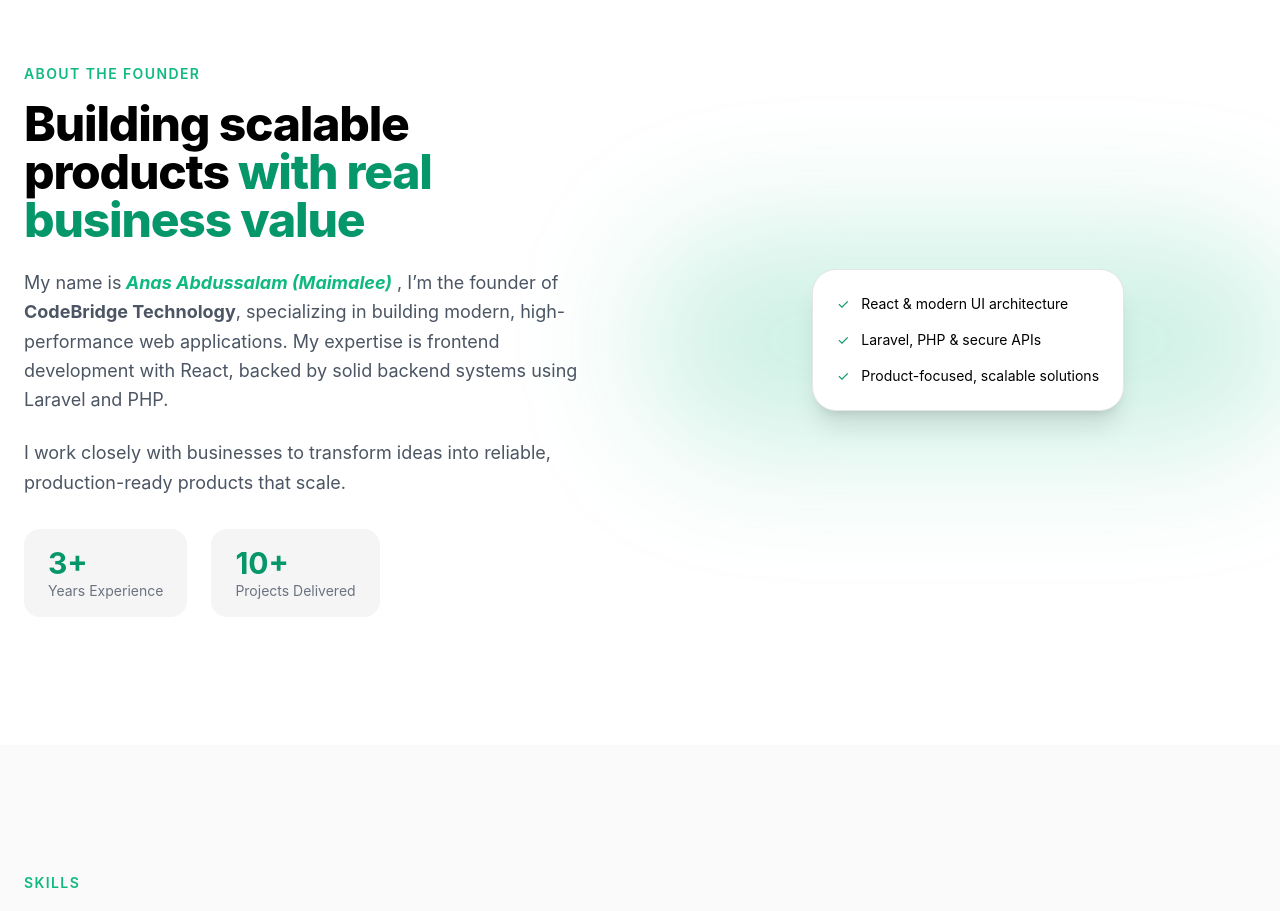
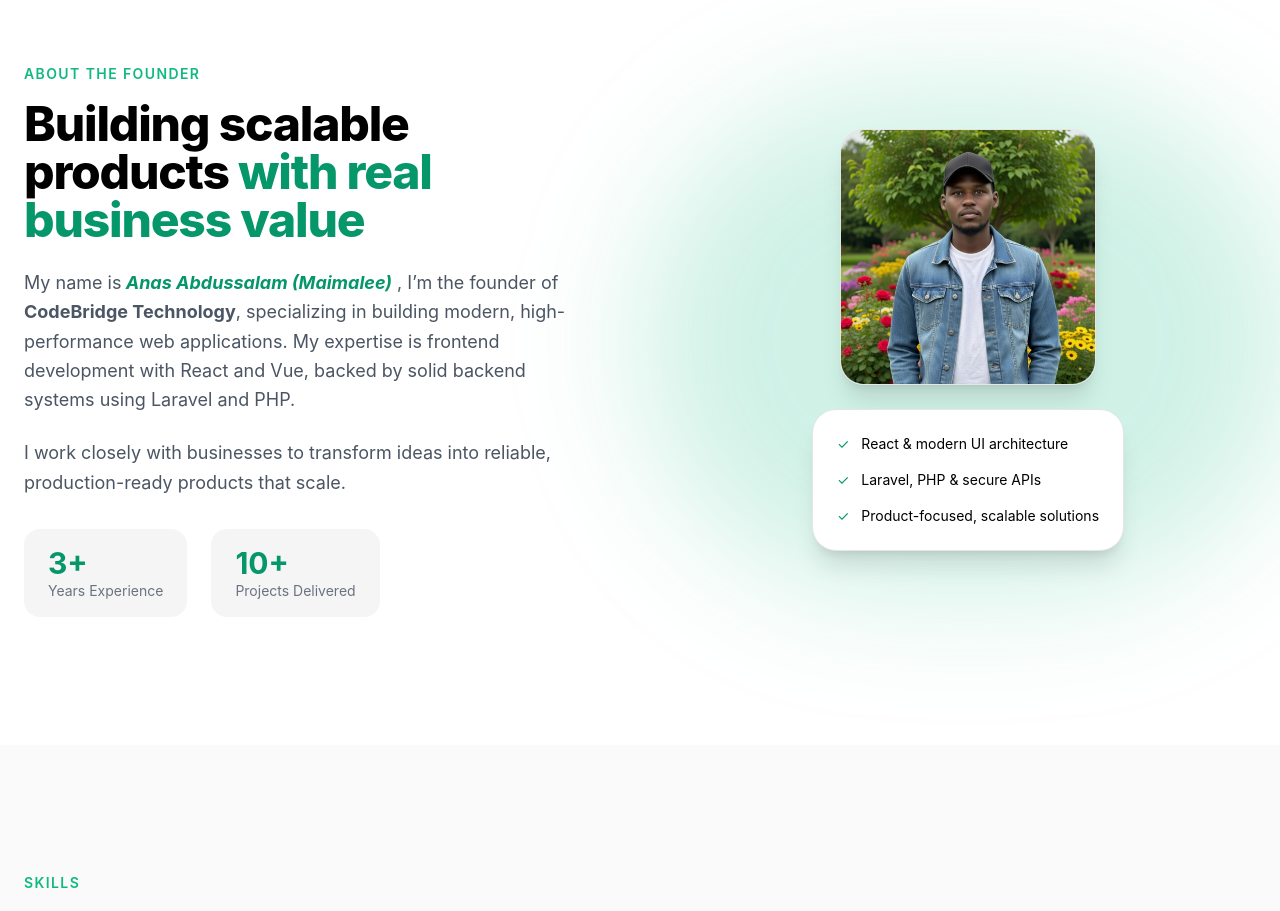
Before and after one commit to AnasMaimalee/portfolio, a React (Vite) app: page / in a window 1280 px wide. Shown: the part 880-1791 px from the top of the page. Built offline with nearby package versions, Linux system fonts and the light colour scheme.

Commit message:
fix: about added my logo

```diff
--- a/src/components/sections/About.tsx
+++ b/src/components/sections/About.tsx
@@ -13,9 +13,9 @@
           </h2>
 
           <p className="text-lg text-gray-600 dark:text-gray-400 leading-relaxed mb-6">
-            My name is<span className="italic font-bold text-emerald-500">  Anas Abdussalam (Maimalee)</span> , I’m the founder of <strong>CodeBridge Technology</strong>, specializing in
+            My name is<span className="italic font-bold text-emerald-600">  Anas Abdussalam (Maimalee)</span> , I’m the founder of <strong>CodeBridge Technology</strong>, specializing in
             building modern, high-performance web applications. My expertise is
-            frontend development with React, backed by solid backend systems using
+            frontend development with React and Vue, backed by solid backend systems using
             Laravel and PHP.
           </p>
 
@@ -43,13 +43,13 @@
 
           <div className="relative grid gap-6">
             {/* IMAGE */}
-            {/* <div className="w-64 h-64 rounded-3xl overflow-hidden border border-neutral-200 dark:border-neutral-800 shadow-xl mx-auto">
+            <div className="w-64 h-64 rounded-3xl overflow-hidden border border-neutral-200 dark:border-neutral-800 shadow-xl mx-auto">
               <img
-                src="/me."
+                src="/my.jpg"
                 alt="Founder of CodeBridge Technology"
                 className="w-full h-full object-cover"
               />
-            </div> */}
+            </div>
 
             {/* HIGHLIGHTS */}
             <div className="rounded-3xl border border-neutral-200 dark:border-neutral-800 p-6 bg-white dark:bg-neutral-950 shadow-xl">
```
Also changed, not shown: public/my.jpg (added).
